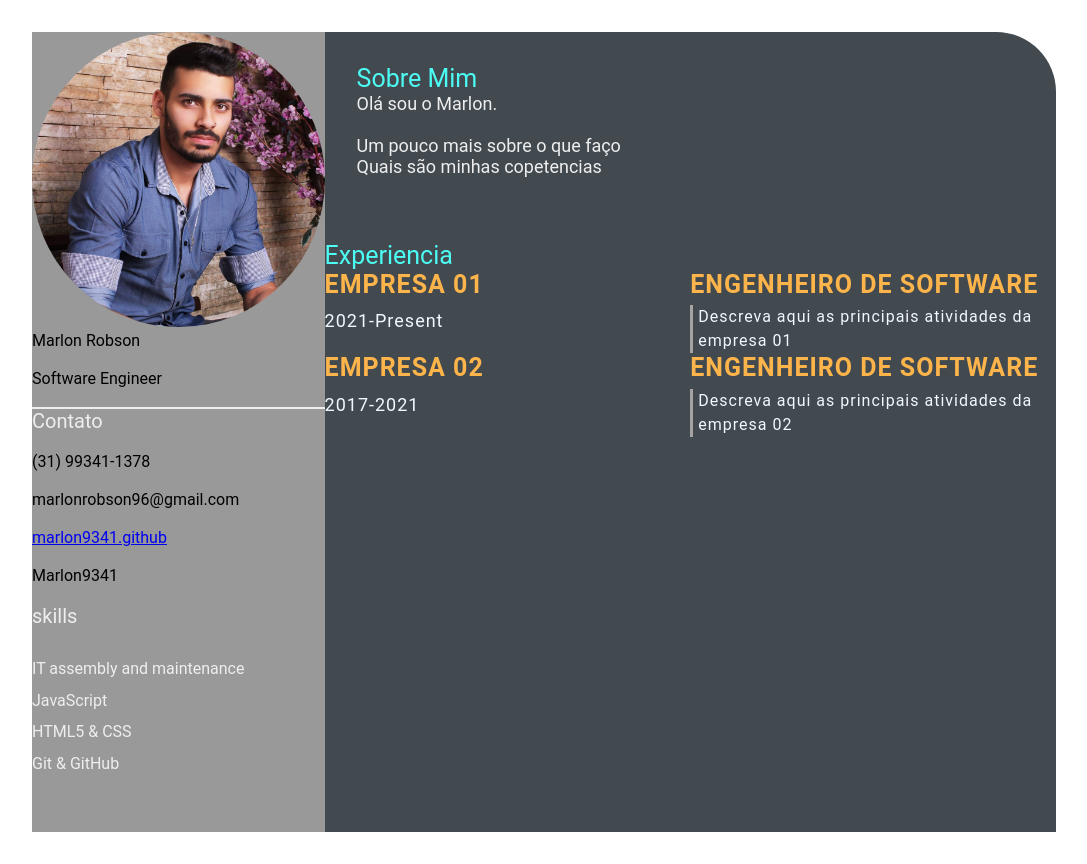
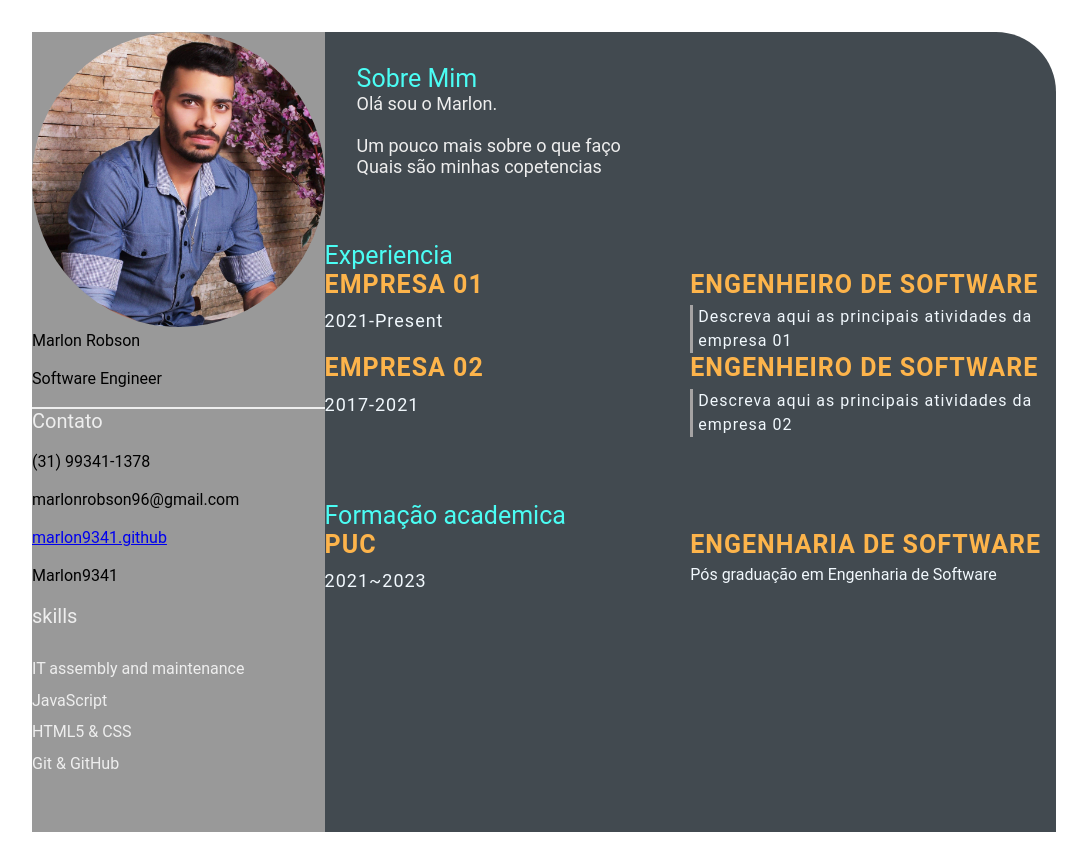
Before and after one commit to Marlon9341/marlon9341.github.io, a plain HTML site: page index.html in a window 1280 px wide. Shown: the whole page, without its empty margins (96-1183 px from the left). Drawn offline with Linux system fonts and the light colour scheme.

```diff
--- a/index.html
+++ b/index.html
@@ -80,6 +80,22 @@
                     </div>
 
                 </section>
+                <section class="education gap">
+                    <div class="right-title">Formação academica</div>
+                    <div class="education-contents">
+                    <div class="education-left">
+                        <p class="education-school-name">PUC</p>
+                        <p class="educationp-time-period">2021~2023</p><br>
+
+                    </div>
+                    <div class="education-right">
+                        <p class="education-subject">Engenharia de Software</p>
+                        <p class="educationp-desc">
+                            Pós graduação em Engenharia de Software</p>
+                    </div>
+                </div>
+
+                </section>
             </section>
 
     </main>
```
